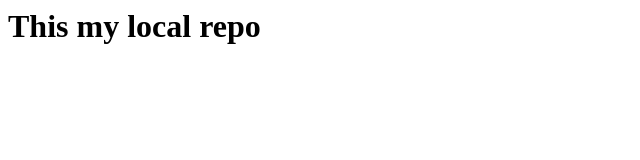
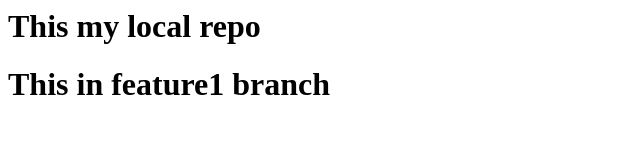
Before and after one commit to adarsh1708/local, a plain HTML site: page index.html in a window 1280 px wide. Shown: the whole page, without its empty margins (0-640 px from the left). Drawn offline with Linux system fonts and the light colour scheme.

Commit message:
Added in feature1

```diff
--- a/index.html
+++ b/index.html
@@ -1 +1,2 @@
 <h1>This my local repo</h1>
+<h1>This in feature1 branch</h1>
```
